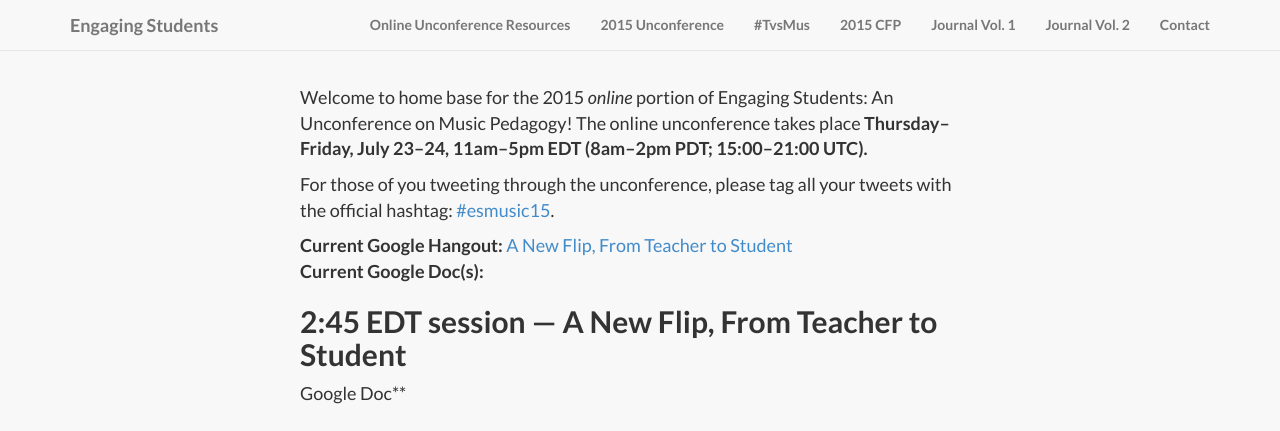
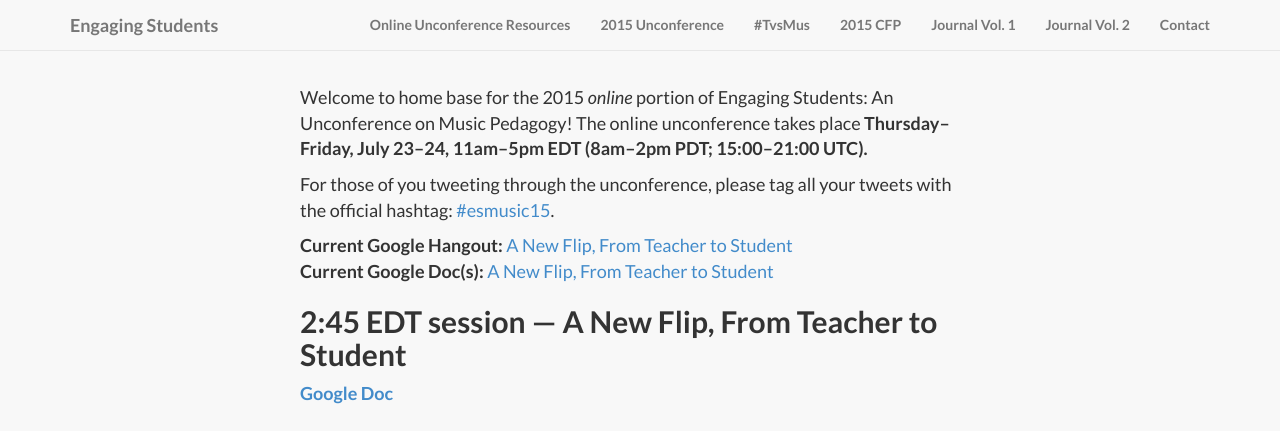
Before and after one commit to flipcamp/flipcamp.github.io, a Jekyll site: the page built from unconference2015.md, in a window 1280 px wide and 900 px high, scrolled down 889 px, cut to the strip 0-431 px from the top of the window. Built offline with Jekyll 4.4.1, drawn with Linux system fonts in a browser that asks for light colours; nearby versions of some CDN libraries; library files that are not in the unit come from our copies.

Commit message:
session 3

```diff
--- a/unconference2015.md
+++ b/unconference2015.md
@@ -9,11 +9,11 @@ Welcome to home base for the 2015 *online* portion of Engaging Students: An Unco
 For those of you tweeting through the unconference, please tag all your tweets with the official hashtag: [#esmusic15](https://twitter.com/search?q=%23esmusic15&src=typd&vertical=default&f=tweets).
 
 **Current Google Hangout:** [A New Flip, From Teacher to Student](https://plus.google.com/hangouts/_/hoaevent/AP36tYfagJAM_XvwcskE5-PBs95umLML5mpngIwhfMyoiQC9_Zehag)
-**Current Google Doc(s):**
+**Current Google Doc(s):** [A New Flip, From Teacher to Student](https://docs.google.com/document/d/1EKyQdrBYeO6z31zBn5VmsOfStchHIS8jsYRBrgOWTuk/edit)
 
 ## 2:45 EDT session — A New Flip, From Teacher to Student
 
-Google Doc**
+[**Google Doc**](https://docs.google.com/document/d/1EKyQdrBYeO6z31zBn5VmsOfStchHIS8jsYRBrgOWTuk/edit)
 
 <div class="center-video">
 <iframe width="420" height="315" src="http://www.youtube.com/embed/MwDi0YazrmY" frameborder="0" allowfullscreen></iframe>
```
